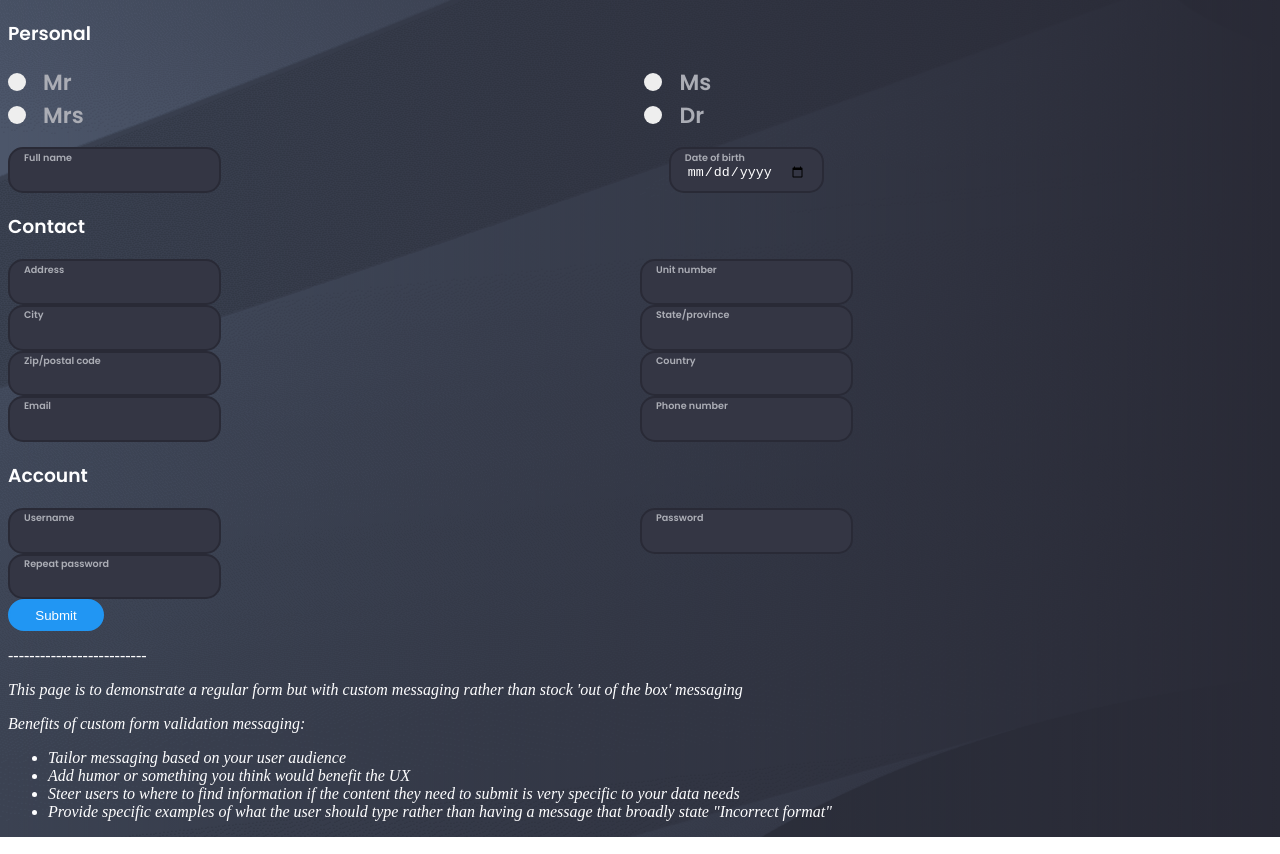
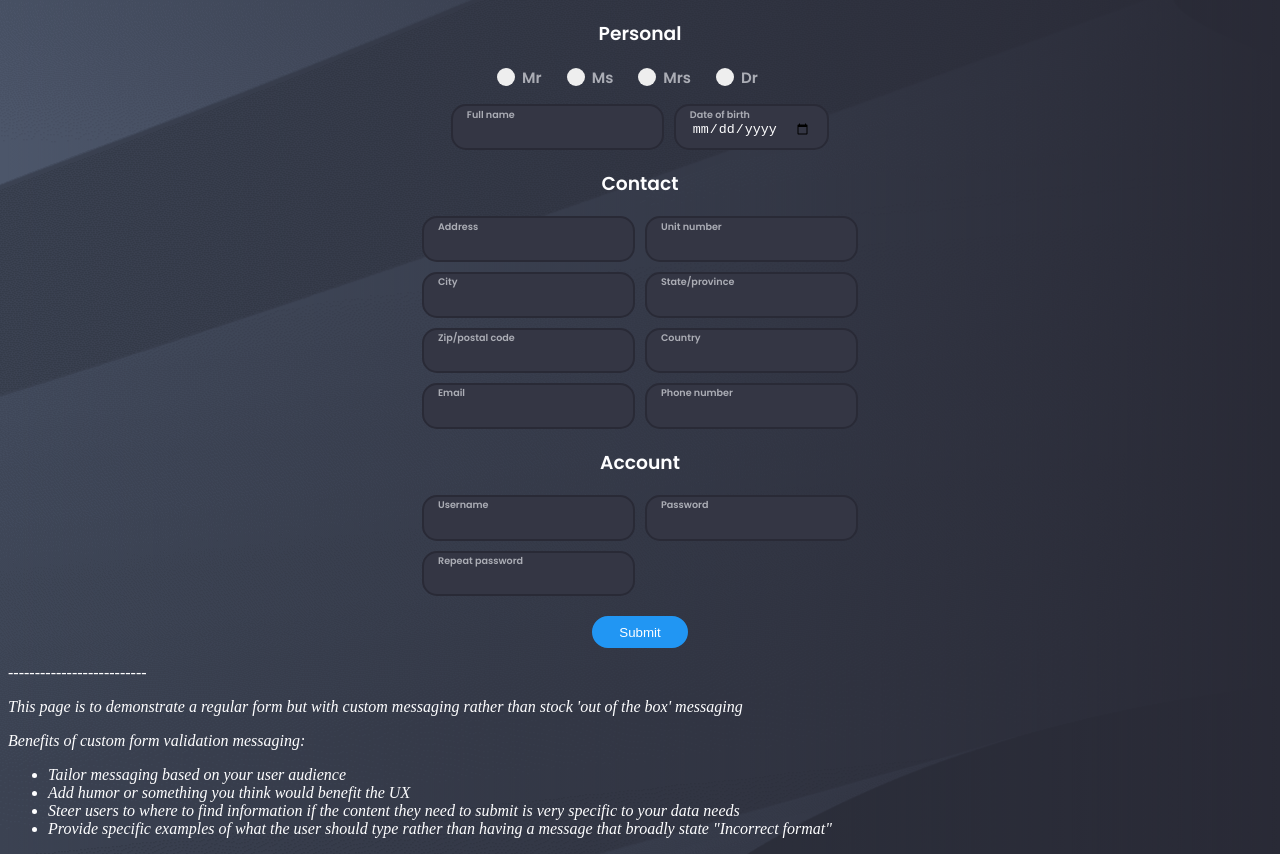
Before and after one commit to fjuren/custom-form, a plain HTML site: page index.html in a window 1280 px wide. Drawn offline with Linux system fonts and the light colour scheme.

Commit message:
Submit btn placement

```diff
--- a/index.html
+++ b/index.html
@@ -108,8 +108,8 @@
                     <input type="password" name="password" id="password" required>
                 </div>
             </div>
-            <div>
-                <input type="submit" id="submitButton">
+            <div id="submitButton">
+                <input type="submit">
             </div>
         </form>
 
--- a/styles.css
+++ b/styles.css
@@ -2,7 +2,9 @@
     font-style: italic;
 }
 
-
+h3 {
+    text-align: center;
+}
 
 body {
     color: #FEFEFF;
@@ -18,16 +20,17 @@ form {
 
 #radio-group {
     display: grid;
-    grid-template-columns: auto auto;
+    grid-template-columns: auto auto auto auto;
     padding-bottom: 15px;
+    justify-content: center;
 }
 
 .radio {
     display: block;
     position: relative;
-    padding-left: 35px;
+    padding: 0 25px 0 25px;
     cursor: pointer;
-    font-size: 22px;
+    font-size: 15px;
     -webkit-user-select: none;
     -moz-user-select: none;
     -ms-user-select: none;
@@ -44,7 +47,7 @@ form {
   /* Create a custom radio button */
 .bullet {
     position: absolute;
-    top: 7px;
+    top: 2px;
     left: 0;
     height: 18px;
     width: 18px;
@@ -68,6 +71,8 @@ label {
 .boxes {
     display: grid;
     grid-template-columns: auto auto;
+    gap: 10px;
+    justify-content: center;
 }
 .boxes input {
     display: block;
@@ -110,8 +115,11 @@ input:-webkit-autofill:active{
     -webkit-text-fill-color: #FEFEFF !important;
 }
 
-
 #submitButton {
+    text-align: center;
+    padding-top: 20px;
+}
+#submitButton > input {
     background-color: #2196F3;
     border-color: #2196F3;
     border-style: solid;
@@ -120,7 +128,7 @@ input:-webkit-autofill:active{
     height: 2rem;
     width: 6rem;
 }
-#submitButton:hover {
+#submitButton > input:hover {
     cursor: pointer;
 }
 
```
